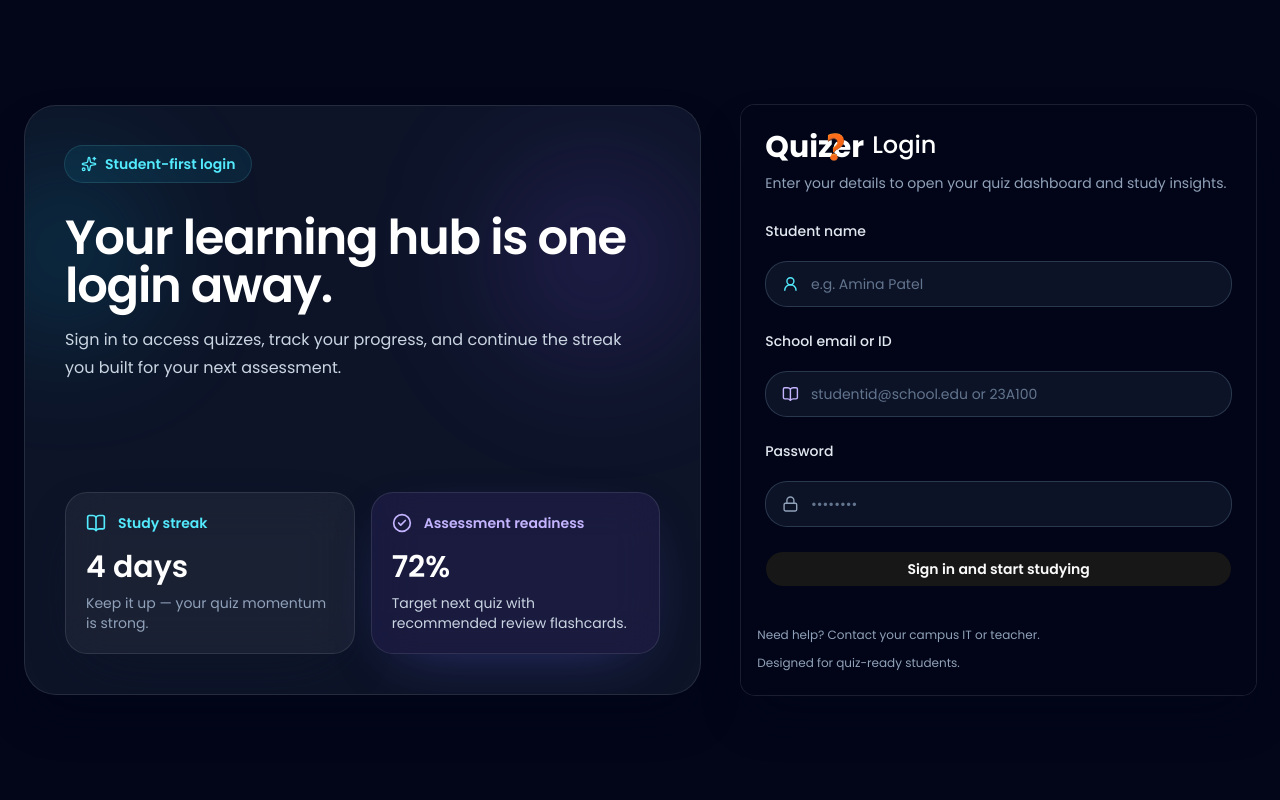
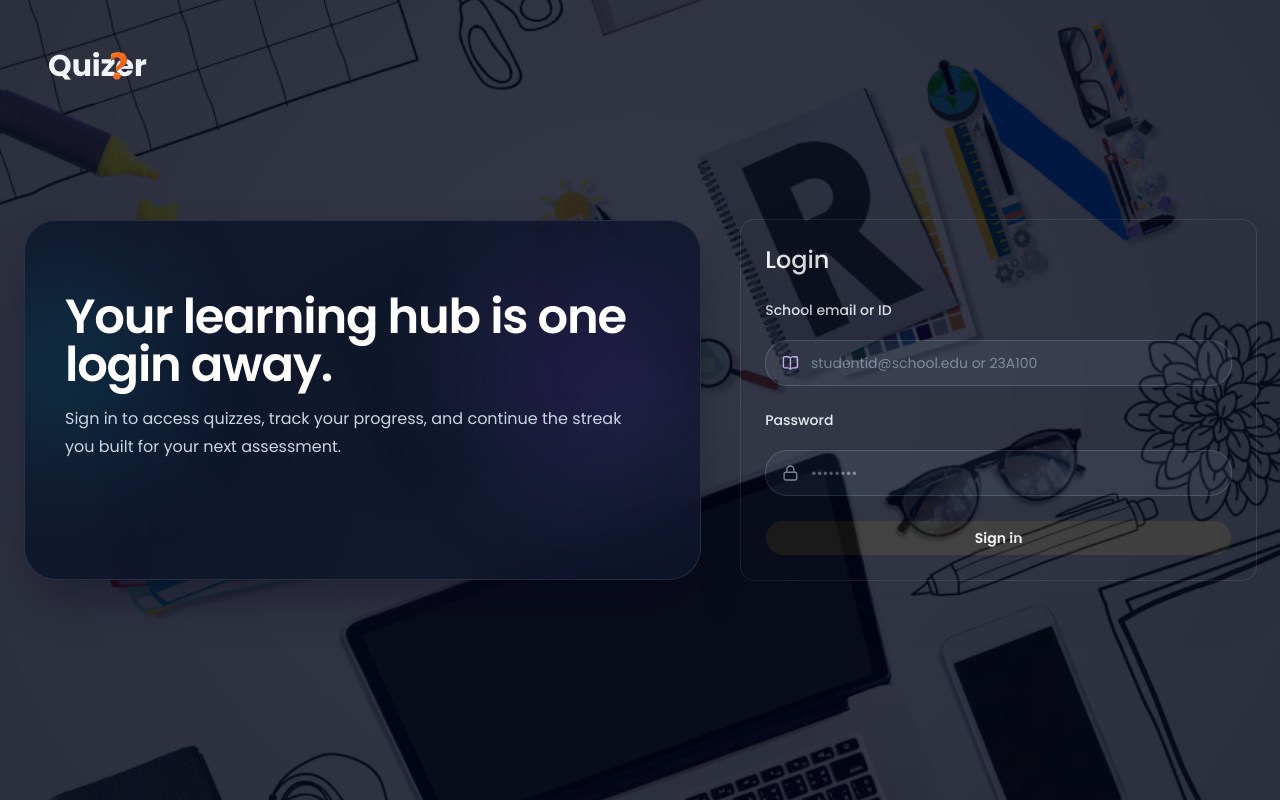
Before and after one commit to BashBuilder/Quizergo-Frontend, a Next.js app: page /login in a window 1280 px wide. Built offline with nearby package versions, Linux system fonts and the light colour scheme.

Commit message:
update: login design updated

```diff
--- a/app/(auth)/login/page.tsx
+++ b/app/(auth)/login/page.tsx
@@ -12,6 +12,7 @@ import {
   CardTitle,
 } from "@/components/ui/card";
 import Logo from "@/components/global/Logo";
+import Image from "next/image";
 
 const focusHints: Record<string, string> = {
   name: "Enter the name your school uses so your student profile stays synced.",
@@ -52,19 +53,27 @@ export default function AuthPage() {
   }
 
   return (
-    <main className="relative min-h-screen overflow-hidden bg-slate-950 text-slate-100">
-      <div className="pointer-events-none absolute inset-0 -z-10 bg-[radial-gradient(circle_at_top_right,_rgba(56,189,248,0.18),_transparent_25%),radial-gradient(circle_at_bottom_left,_rgba(168,85,247,0.2),_transparent_22%)]" />
-      <div className="absolute inset-x-0 top-0 -z-10 h-72 bg-[linear-gradient(180deg,_rgba(15,23,42,0.92)_0%,_transparent_80%)]" />
-      <div className="mx-auto flex min-h-screen w-full max-w-7xl items-center justify-center px-6 py-12">
+    <main className="relative h-dvh overflow-hidden bg-slate-950 text-slate-100">
+      <Image
+        width={1000}
+        height={1000}
+        alt="background image"
+        src="/assets/120493 (1).jpg"
+        loading="lazy"
+        className="absolute top-0 left-0 h-full w-full object-cover opacity-20 "
+      />
+      <div className="absolute top-12 left-12 z-50 max-sm:top-4 max-sm:left-4 ">
+        <Logo />
+      </div>
+      <div className="pointer-events-none absolute inset-0 -z-10 bg-[radial-gradient(circle_at_top_right,rgba(56,189,248,0.18),transparent_25%),radial-gradient(circle_at_bottom_left,rgba(168,85,247,0.2),transparent_22%)]" />
+      <div className="absolute inset-x-0 top-0 -z-10 h-72 bg-[linear-gradient(180deg,rgba(15,23,42,0.92)_0%,transparent_80%)]" />
+      <div className="mx-auto flex h-full w-full max-w-7xl items-center justify-center px-6 py-12">
         <div className="grid w-full gap-10 lg:grid-cols-[1.25fr_0.95fr]">
-          <section className="relative overflow-hidden rounded-[2rem] border border-white/10 bg-slate-900/90 p-10 shadow-2xl shadow-slate-950/40 backdrop-blur-xl">
+          <section className="relative max-md:hidden overflow-hidden rounded-[2rem] border border-white/10 bg-slate-900/90 p-10 shadow-2xl shadow-slate-950/40 backdrop-blur-xl">
             <div className="absolute -left-10 top-16 h-40 w-40 rounded-full bg-cyan-500/20 blur-3xl" />
             <div className="absolute right-0 top-12 h-52 w-52 rounded-full bg-violet-500/15 blur-3xl" />
             <div className="relative z-10 flex h-full flex-col justify-between gap-8">
               <div>
-                <p className="inline-flex items-center gap-2 rounded-full bg-cyan-500/10 px-4 py-2 text-sm font-semibold text-cyan-300 ring-1 ring-cyan-300/20">
-                  <Sparkles size={16} /> Student-first login
-                </p>
                 <h1 className="mt-8 max-w-xl text-4xl font-semibold tracking-tight text-white sm:text-5xl">
                   Your learning hub is one login away.
                 </h1>
@@ -73,74 +82,20 @@ export default function AuthPage() {
                   the streak you built for your next assessment.
                 </p>
               </div>
-
-              <div className="grid gap-4 sm:grid-cols-2">
-                <div className="rounded-3xl border border-white/10 bg-white/5 p-5 shadow-[0_18px_60px_-30px_rgba(15,23,42,0.9)] backdrop-blur-xl">
-                  <div className="flex items-center gap-3 text-cyan-300">
-                    <BookOpen size={20} />
-                    <span className="text-sm font-semibold">Study streak</span>
-                  </div>
-                  <p className="mt-4 text-3xl font-semibold text-white">
-                    4 days
-                  </p>
-                  <p className="mt-2 text-sm text-slate-400">
-                    Keep it up — your quiz momentum is strong.
-                  </p>
-                </div>
-                <div className="rounded-3xl border border-white/10 bg-violet-500/10 p-5 shadow-[0_18px_60px_-30px_rgba(99,102,241,0.5)] backdrop-blur-xl">
-                  <div className="flex items-center gap-3 text-violet-300">
-                    <CheckCircle2 size={20} />
-                    <span className="text-sm font-semibold">
-                      Assessment readiness
-                    </span>
-                  </div>
-                  <p className="mt-4 text-3xl font-semibold text-white">72%</p>
-                  <p className="mt-2 text-sm text-slate-300">
-                    Target next quiz with recommended review flashcards.
-                  </p>
-                </div>
-              </div>
             </div>
           </section>
 
-          <Card className="overflow-hidden bg-slate-950/95 shadow-2xl shadow-slate-950/40 ring-1 ring-white/10">
+          <Card className="overflow-hidden  bg-slate-950 shadow-2xl shadow-slate-950/40 ring-1 ring-white/10">
             <CardHeader>
               <div>
                 <CardTitle className="text-2xl text-white flex gap-2">
-                  {" "}
-                  <Logo /> Login
+                  Login
                 </CardTitle>
-                <CardDescription className="mt-2 text-slate-400">
-                  Enter your details to open your quiz dashboard and study
-                  insights.
-                </CardDescription>
               </div>
             </CardHeader>
 
-            <CardContent>
+            <CardContent className="backdrop:blur-2xl">
               <form onSubmit={handleSubmit} className="space-y-6">
-                <div className="space-y-5">
-                  <label
-                    className="block text-sm font-medium text-slate-200"
-                    htmlFor="name"
-                  >
-                    Student name
-                  </label>
-                  <div className="flex items-center gap-3 rounded-3xl border border-slate-700/80 bg-slate-900/80 px-4 py-3 focus-within:border-cyan-400 focus-within:ring-1 focus-within:ring-cyan-400/20">
-                    <User2 className="text-cyan-300" size={18} />
-                    <input
-                      id="name"
-                      value={name}
-                      onChange={(event) => setName(event.target.value)}
-                      onFocus={() => setFocusField("name")}
-                      placeholder="e.g. Amina Patel"
-                      className="w-full bg-transparent text-sm text-slate-100 outline-none placeholder:text-slate-500"
-                      type="text"
-                      autoComplete="name"
-                    />
-                  </div>
-                </div>
-
                 <div className="space-y-5">
                   <label
                     className="block text-sm font-medium text-slate-200"
@@ -188,9 +143,7 @@ export default function AuthPage() {
                   type="submit"
                   className="w-full rounded-3xl px-6 py-3 text-sm font-semibold"
                 >
-                  {submitted
-                    ? "Continue to dashboard"
-                    : "Sign in and start studying"}
+                  {submitted ? "Continue to dashboard" : "Sign in"}
                 </Button>
 
                 {error ? (
@@ -200,11 +153,6 @@ export default function AuthPage() {
                 ) : null}
               </form>
             </CardContent>
-
-            <CardFooter className="flex flex-wrap justify-between gap-3 px-6 pt-4 text-xs text-slate-400 sm:px-4">
-              <span>Need help? Contact your campus IT or teacher.</span>
-              <span>Designed for quiz-ready students.</span>
-            </CardFooter>
           </Card>
         </div>
       </div>
```
Also changed, not shown: public/assets/120493 (1).jpg (added).
